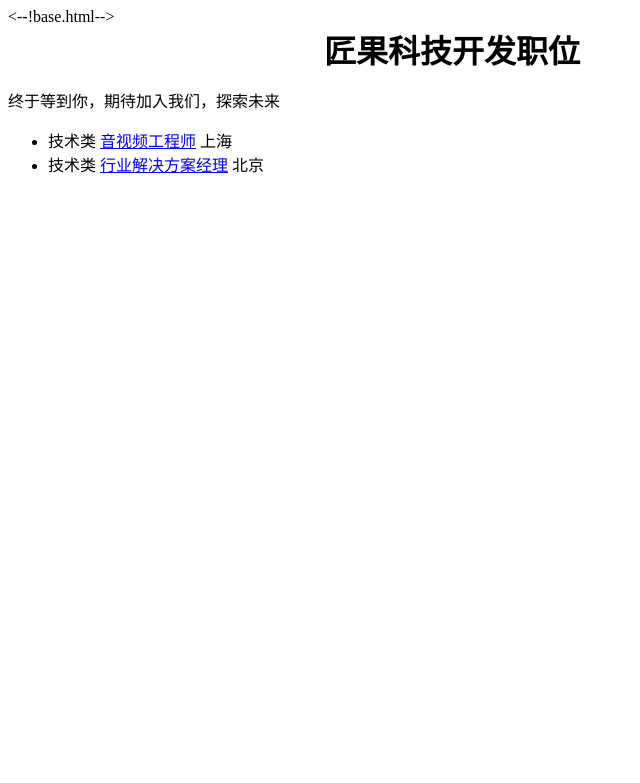
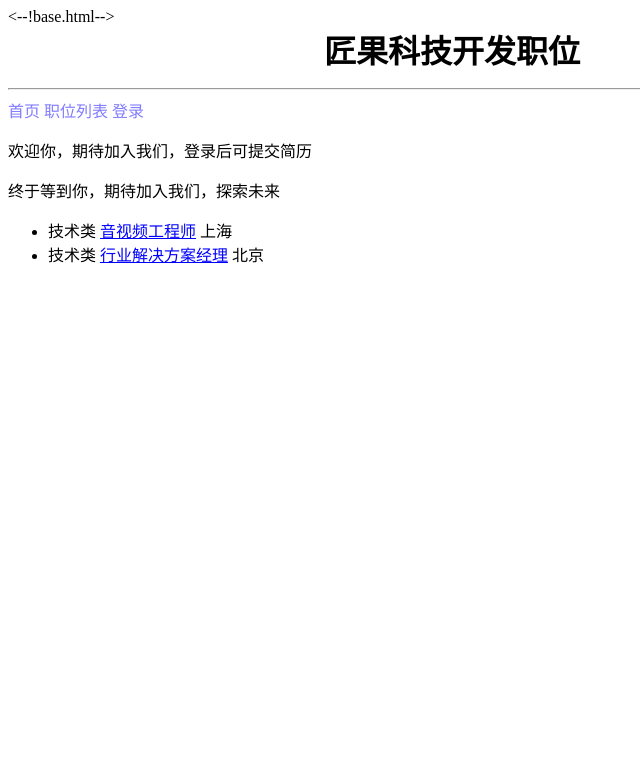
Before and after one commit to wildman-go/geek_django_course, a Django app: page / in a window 1280 px wide. Shown: the top 783 px of the page, without its empty margins (0-640 px from the left). Run offline with Django 3.2, Linux system fonts and the light colour scheme; data comes from the database, SQL or seed files in the repository; both versions use the stored data as it was after the commit.

Commit message:
将登录/注册/退出的链接放到base.html中

```diff
--- a/jobs/templates/base.html
+++ b/jobs/templates/base.html
@@ -1,6 +1,25 @@
 <--!base.html-->
 <h1 style="margin:auto;width:50%;">匠果科技开发职位</h1>
 <p></p>
+<hr>
+
+{% block header %}
+<a href="/" style="text-decoration:none;color:#807bff">首页</a>
+<a href="/joblist" style="text-decoration:none;color:#807bff">职位列表</a>
+
+{% if user.is_authenticated%}
+<a href="/accounts/logout" style="text-decoration:none;color:#807bff">退出</a>
+{% else%}
+<a href="/accounts/login" style="text-decoration:none;color:#807bff">登录</a>
+{% endif%}
+
+{% if user.is_authenticated%}
+<p>终于等到你 {{user.username}}，期待加入我们，用科技探索未来。</p>
+{% else %}
+<p>欢迎你，期待加入我们，登录后可提交简历</p>
+{% endif%}
+
+{% endblock%}
 
 {% block content %}
 {% endblock %}
```
Also changed, not shown: db.sqlite3.
